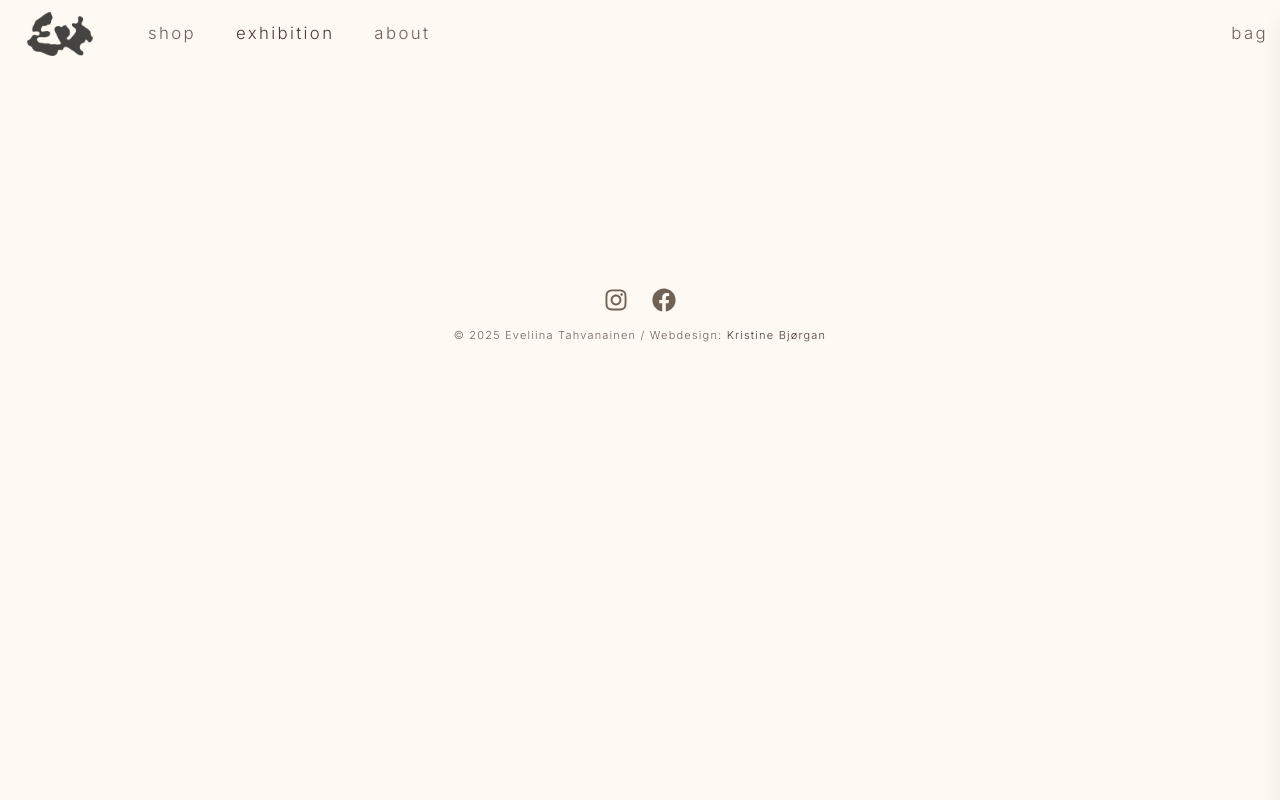
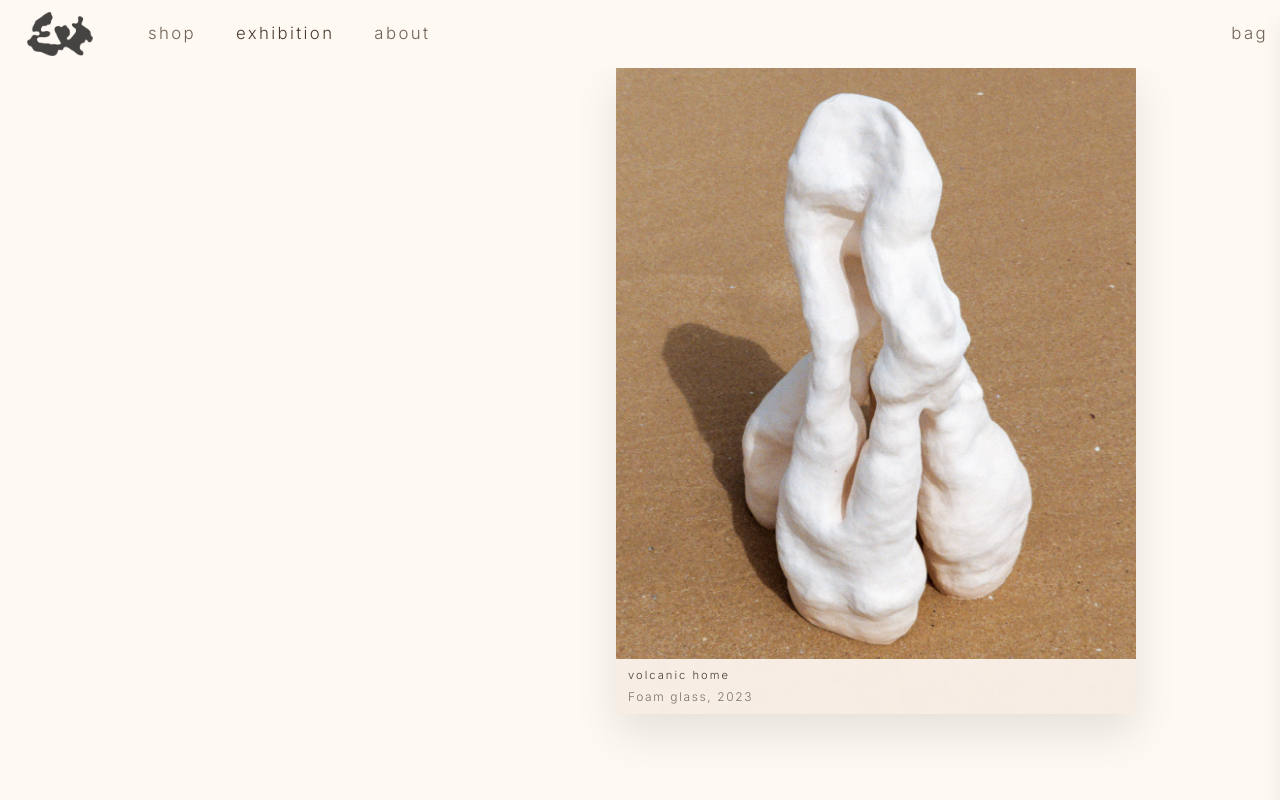
Before and after one commit to kribji/Eveliina-Tahvanainen, a Next.js app: page /exhibition in a window 1280 px wide. Shown: the top 800 px of the page. Built offline with nearby package versions, Linux system fonts and the light colour scheme.

Commit message:
trying to fix gallery

```diff
--- a/src/components/FrontGallery.tsx
+++ b/src/components/FrontGallery.tsx
@@ -111,9 +111,9 @@ export default function FrontGallery() {
                       ) : null}
                     </div>
 
-                    {work.description ? (
+                    {work.caption || work.description ? (
                       <p className="mt-1 line-clamp-2 text-[0.75rem] text-[#4A3C30]/70">
-                        {work.description}
+                        {work.caption ?? work.description}
                       </p>
                     ) : null}
                   </div>
--- a/src/lib/front-gallery.ts
+++ b/src/lib/front-gallery.ts
@@ -15,11 +15,11 @@ export type FrontWork = {
 
 export const frontWorks: FrontWork[] = [
   {
-    src: '/something.jpg',
-    alt: '…',
-    title: 'Volcanic Home', // optional
-    caption: 'Foam glass, 2023', // optional
-    width: 'w-[...]',
+    src: '/01.jpeg',
+    alt: 'Volcanic Home',
+    title: 'Volcanic Home',
+    caption: 'Foam glass, 2023',
+    width: 'w-[min(520px,92vw)]',
     align: 'right',
     href: '/exhibition',
   },
```
